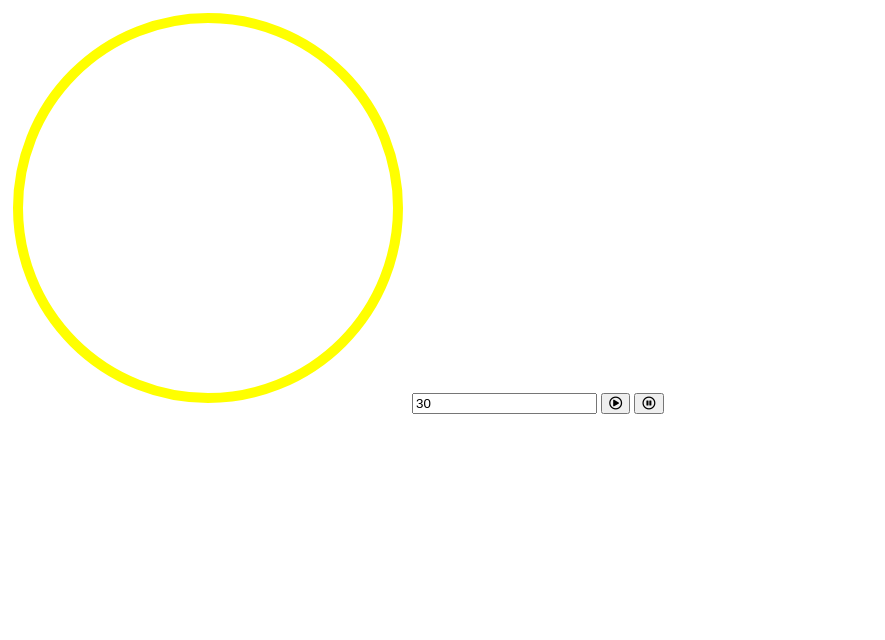
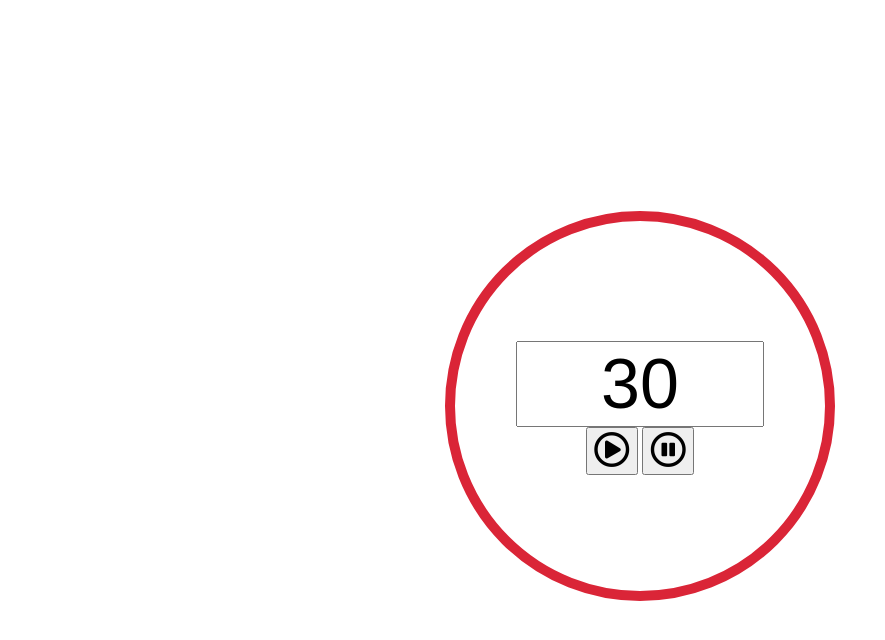
Before and after one commit to Richardbmk/timerAnimation, a plain HTML site: page index.html in a window 1280 px wide. Shown: the whole page, without its empty margins (0-885 px from the left). Drawn offline with Linux system fonts and the light colour scheme; a web font is replaced by a local one.

Commit message:
project styled

```diff
--- a/index.html
+++ b/index.html
@@ -4,23 +4,31 @@
     <meta charset="UTF-8">
     <meta name="viewport" content="width=device-width, initial-scale=1.0">
     <link rel="stylesheet" href="https://use.fontawesome.com/releases/v5.14.0/css/all.css" integrity="sha384-HzLeBuhoNPvSl5KYnjx0BT+WB0QEEqLprO+NBkkk5gbc67FTaL7XIGa2w1L0Xbgc" crossorigin="anonymous">
+    <link rel="stylesheet" href="style.css">
+    <link href="https://fonts.googleapis.com/css2?family=Lexend+Peta&display=swap" rel="stylesheet">
     <title>Timer</title>
 </head>
 <body>
-    <svg height="400" width="400">
+    <div class="timer">
+        <div class="controls">
+            <input id="duration" value="30"/>
+            <div>
+                <button id="start"><i class="far fa-play-circle"></i></button>
+                <button id="pause"><i class="far fa-pause-circle"></i></button>
+            </div>
+        </div>
+        <svg class="dial">
             <circle
                 r="190"
                 cx="200"
                 cy="200"
                 fill="none"
-            stroke="yellow"
+                stroke="#DA2537"
                 stroke-width="10"
                 transform="rotate(-90 200 200)"
             >
         </svg>
-    <input id="duration" value="30"/>
-    <button id="start"><i class="far fa-play-circle"></i></button>
-    <button id="pause"><i class="far fa-pause-circle"></i></button>
+    </div>
 </body>
 <script src="timer.js"></script>
 <script src="index.js"></script>
--- a/style.css
+++ b/style.css
@@ -0,0 +1,48 @@
+body {
+    font-family: 'Lexend Peta', sans-serif;
+    display: flex;
+    justify-content: center;
+    align-items: center;
+    height: 100vh;
+}
+
+* {
+    font: inherit;
+}
+
+
+.dial {
+    height: 400px;
+    width: 400px;
+}
+
+.timer {
+    position: relative;
+    display: inline;
+}
+
+.timer input {
+    display: block;
+    /* border: solid blue 1px; */
+    width: 240px;
+    font-size: 70px;
+    text-align: center;
+}
+
+.timer button {
+    /* border: none;  */
+    font-size: 36px;
+    cursor: pointer;
+}
+
+.controls {
+    position: absolute;
+    top: 0;
+    left: 0;
+    right: 0;
+    bottom: 0;
+    display: flex;
+    justify-content: center;
+    align-items: center;
+    flex-direction: column;
+}
```
Also changed, not shown: timer.PNG (added), 1 other file. Lines whose indentation alone changed are shown as unchanged.
